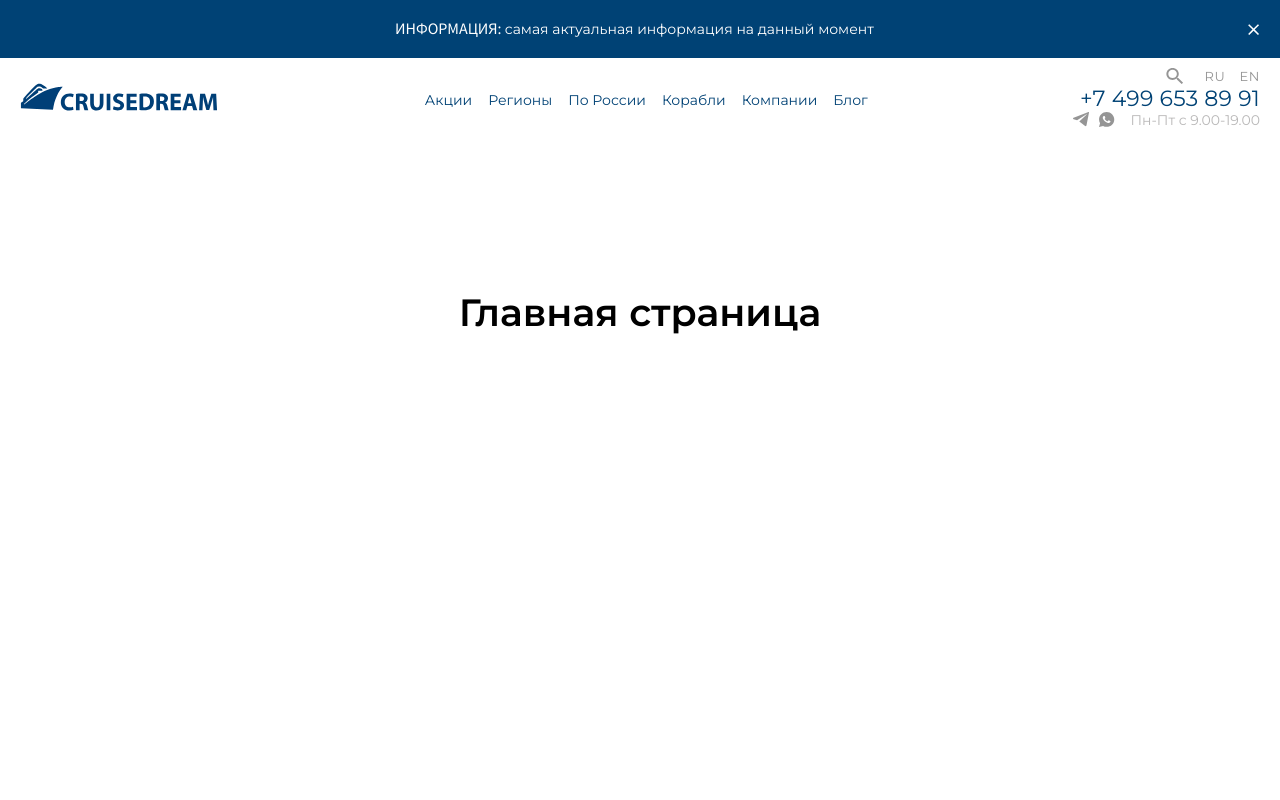
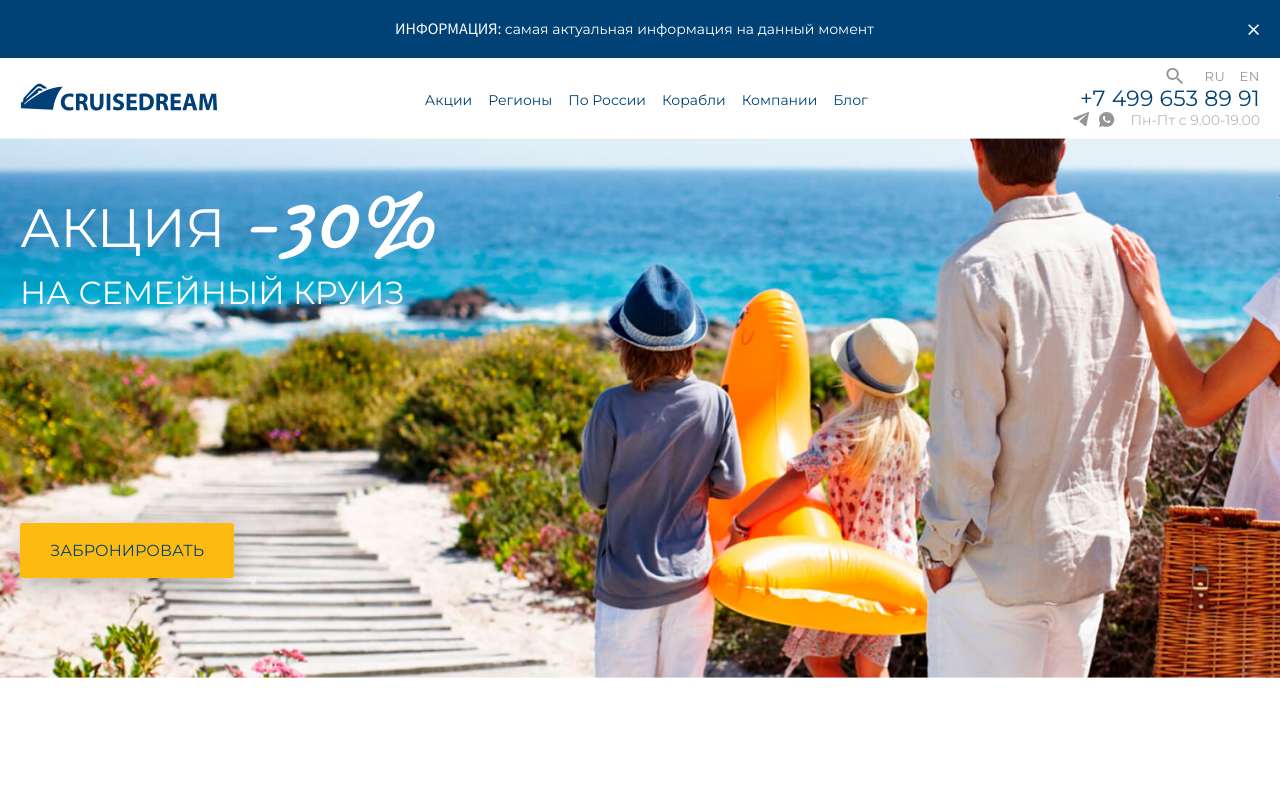
Before and after one commit to DmitriyOne/react-cruisedream, a React (Create React App) app: page / in a window 1280 px wide. Shown: the top 800 px of the page. Built offline with nearby package versions, Linux system fonts and the light colour scheme.

Commit message:
Create intro

```diff
--- a/src/constants/routes.ts
+++ b/src/constants/routes.ts
@@ -10,4 +10,5 @@ export const CRUISE_ROUTES = {
 	EMPTY: '#',
 	ACCOUNT: '/account',
 	SUBSCRIBE: '/subscribe',
+	TO_BOOK: '/to-book'
 }
--- a/src/hooks/useWindowSize.tsx
+++ b/src/hooks/useWindowSize.tsx
@@ -27,7 +27,7 @@ export const useWindowSize = () => {
 
 	const isMobile = windowSize.width ? windowSize.width <= 768 : undefined
 	const isTablet = windowSize.width ? windowSize.width <= 1024 : undefined
-	const isDesktop = windowSize.width ? windowSize.width >= 768 : undefined
+	const isDesktop = windowSize.width ? windowSize.width > 768 : undefined
 
 	return { ...windowSize, isMobile, isDesktop, isTablet }
 }
--- a/src/index.scss
+++ b/src/index.scss
@@ -2,7 +2,7 @@
 
 #root {
 	height: 100%;
-	min-height: 150vh;
+	min-height: 200vh;
 	display: flex;
 	flex-direction: column;
 }
--- a/src/pages/HomePage/HomePage.tsx
+++ b/src/pages/HomePage/HomePage.tsx
@@ -1,11 +1,10 @@
-import { Heading } from '../../components'
+
+import { Intro } from './intro'
 
 export const HomePage = () => {
 	return (
-		<div style={{ marginTop: '150px' }}>
-			<Heading align="center">
-				Главная страница
-			</Heading>
-		</div>
+		<>
+			<Intro />
+		</>
 	)
 }
--- /dev/null
+++ b/src/pages/HomePage/intro/background/background.module.scss
@@ -0,0 +1,18 @@
+@use '../../../../styles/mixins.scss';
+@use '../../../../styles/breakpoints.scss';
+
+.component {
+	width: 100%;
+	height: 100%;
+	@include mixins.absolute-center;
+	z-index: -1;
+}
+
+.image {
+	height: 100%;
+	object-position: top;
+
+	@include mixins.media-w(breakpoints.$laptop-s) {
+		object-position: left;
+	}
+}
--- /dev/null
+++ b/src/pages/HomePage/intro/background/background.tsx
@@ -0,0 +1,15 @@
+import bgImage1 from '../../../../assets/images/intro/intro.jpeg'
+
+import styles from './background.module.scss'
+
+export const Background = () => {
+	return (
+		<div className={styles.component}>
+			<img
+				className={styles.image}
+				src={bgImage1}
+				alt="Family look at the sea"
+			/>
+		</div>
+	)
+}
--- /dev/null
+++ b/src/pages/HomePage/intro/context/context.module.scss
@@ -0,0 +1,73 @@
+@use '../../../../styles/breakpoints.scss';
+@use '../../../../styles/mixins.scss';
+@use '../../../../styles/family.scss';
+@use '../../../../styles/colors.scss';
+
+.component {
+	@include mixins.fluidMaxSize(630);
+
+	@include mixins.media-w(breakpoints.$tablet) {
+		@include mixins.flex-center;
+		flex-direction: column;
+		padding-top: 60px;
+	}
+}
+
+.title {
+	font-weight: 500;
+	font-size: 32px;
+	line-height: 120%;
+	color: colors.$white;
+	text-transform: uppercase;
+
+	@include mixins.media-w(breakpoints.$tablet) {
+		font-size: 16px;
+	}
+}
+
+.textSale {
+	display: block;
+	font-weight: 400;
+	font-size: 64px;
+	line-height: 120%;
+	color: colors.$white;
+	text-transform: uppercase;
+
+	@include mixins.media-w(breakpoints.$laptop-s) {
+		font-size: 54px;
+	}
+	@include mixins.media-w(breakpoints.$tablet) {
+		font-size: 32px;
+	}
+}
+
+.textSaleDamion {
+	@include mixins.fonts(family.$damion);
+	font-size: 96px;
+	line-height: 120%;
+	color: colors.$white;
+	padding-left: 5px;
+
+	@include mixins.media-w(breakpoints.$tablet) {
+		font-size: 48px;
+	}
+}
+
+.button {
+	display: inline-block;
+	margin-top: 210px;
+	font-size: 16px;
+	line-height: 120%;
+	text-align: center;
+	color: #004275;
+	background: #FDBB11;
+	box-shadow: 0px 8px 24px rgba(0, 0, 0, 0.25);
+	border-radius: 3px;
+	padding: 18px 30px;
+
+	@include mixins.media-w(breakpoints.$tablet) {
+		font-size: 12px;
+		padding: 11px 20px;
+		margin-top: 80px;
+	}
+}
--- /dev/null
+++ b/src/pages/HomePage/intro/context/context.tsx
@@ -0,0 +1,38 @@
+import { FC } from 'react'
+import { B, Button } from '../../../../components'
+import { CRUISE_ROUTES } from '../../../../constants'
+import styles from './context.module.scss'
+
+enum ETextDirection {
+	left = 'left',
+	center = 'center',
+	right = 'right'
+}
+
+interface IProps {
+	variant?: keyof typeof ETextDirection
+}
+
+export const IntroContext: FC<IProps> = ({ variant }) => {
+	return (
+		<div className={styles.component}>
+			<h1 className={styles.title}>
+				<span className={styles.textSale}>
+					АКЦИЯ
+					<span className={styles.textSaleDamion}>
+						-30%
+					</span>
+				</span>
+				НА СЕМЕЙНЫЙ КРУИЗ
+			</h1>
+			<Button
+				reactHref={CRUISE_ROUTES.TO_BOOK}
+				className={styles.button}
+			>
+				<B fontWeight={500}>
+					ЗАБРОНИРОВАТЬ
+				</B>
+			</Button>
+		</div>
+	)
+}
--- /dev/null
+++ b/src/pages/HomePage/intro/index.ts
@@ -0,0 +1 @@
+export * from './intro'
--- /dev/null
+++ b/src/pages/HomePage/intro/intro.module.scss
@@ -0,0 +1,17 @@
+@use '../../../styles/mixins.scss';
+@use '../../../styles/breakpoints.scss';
+
+.component {
+	padding: 40px 20px 190px 20px;
+	position: relative;
+
+	@include mixins.media-w(breakpoints.$laptop-s) {
+		padding-top: 20px;
+		padding-bottom: 100px;
+	}
+	@include mixins.media-w(breakpoints.$tablet) {
+		padding-top: 40px;
+		padding-bottom: 40px;
+		min-height: 400px;
+	}
+}
--- /dev/null
+++ b/src/pages/HomePage/intro/intro.tsx
@@ -0,0 +1,20 @@
+import { Container } from '../../../components'
+import { Background } from './background/background'
+
+import { IntroContext } from './context/context'
+
+import styles from './intro.module.scss'
+
+export const Intro = () => {
+	return (
+		<Container
+			width="full"
+			className={styles.component}
+		>
+			<Background />
+			<Container className={styles.container}>
+				<IntroContext />
+			</Container>
+		</Container>
+	)
+}
```
